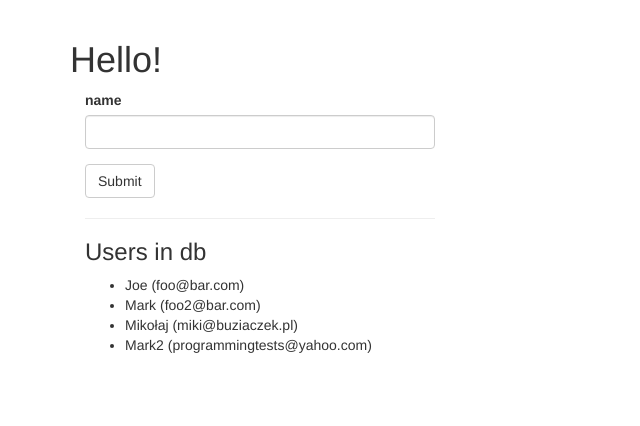
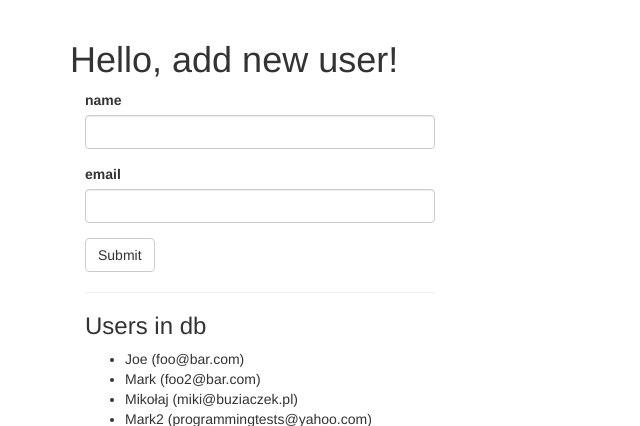
Before and after one commit to shnela/ml_runner, a Flask app: page / in a window 1280 px wide. Shown: the part 52-478 px from the top of the page, without its empty margins (0-640 px from the left). Run offline with Flask 2, Linux system fonts and the light colour scheme; data comes from the database, SQL or seed files in the repository; both versions use the stored data as it was after the commit; some libraries are stand-ins or nearby versions.

Commit message:
Create User form

```diff
--- a/main.py
+++ b/main.py
@@ -5,8 +5,8 @@ from flask_bootstrap import Bootstrap
 from flask_moment import Moment
 from flask_sqlalchemy import SQLAlchemy
 from flask_wtf import FlaskForm
-from wtforms import StringField, SubmitField
-from wtforms.validators import DataRequired
+from wtforms import StringField, SubmitField, ValidationError
+from wtforms.validators import DataRequired, Email
 
 current_dir = os.path.abspath(os.path.dirname(__file__))
 app = Flask(__name__)
@@ -30,15 +30,26 @@ class User(db.Model):
 
 class MyForm(FlaskForm):
     name = StringField('name', validators=[DataRequired()])
+    email = StringField('email', validators=[DataRequired(), Email()])
     submit = SubmitField('Submit')
+
+    def validate_name(self, field):
+        if User.query.filter_by(username=field.data).first():
+            raise ValidationError('Field name should be unique')
+
+    def validate_email(self, field):
+        if User.query.filter_by(email=field.data).first():
+            raise ValidationError('Field email should be unique')
 
 
 @app.route('/', methods=['GET', 'POST'])
 def index():
     form = MyForm()
     if form.validate_on_submit():
-        flash(f"You've just set name to {form.data['name']}")
-        session['name'] = form.data['name']
+        flash(f"You've just created {form.data['name']}")
+        new_user = User(username=form.data['name'], email=form.data['email'])
+        db.session.add(new_user)
+        db.session.commit()
         return redirect(url_for('index'))
     users = User.query.all()
     return render_template('index.html', form=form, users=users)
--- a/templates/index.html
+++ b/templates/index.html
@@ -1,7 +1,7 @@
 {% extends "base.html" %}
 
 {% block container %}
-    <h1>Hello!</h1>
+    <h1>Hello, add new user!</h1>
     <div class="col-md-4">
       <form method="POST">
         {{ wtf.quick_form(form) }}
```
Also changed, not shown: test.db.
